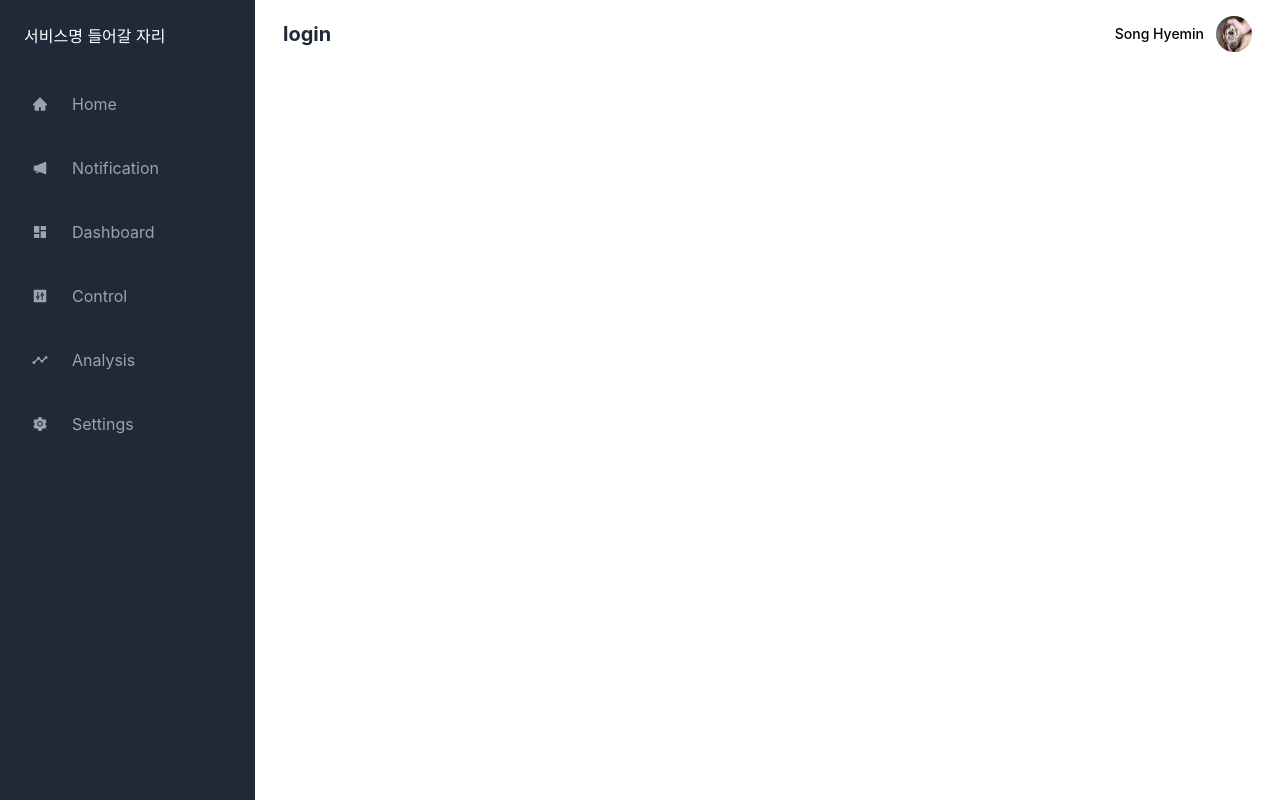
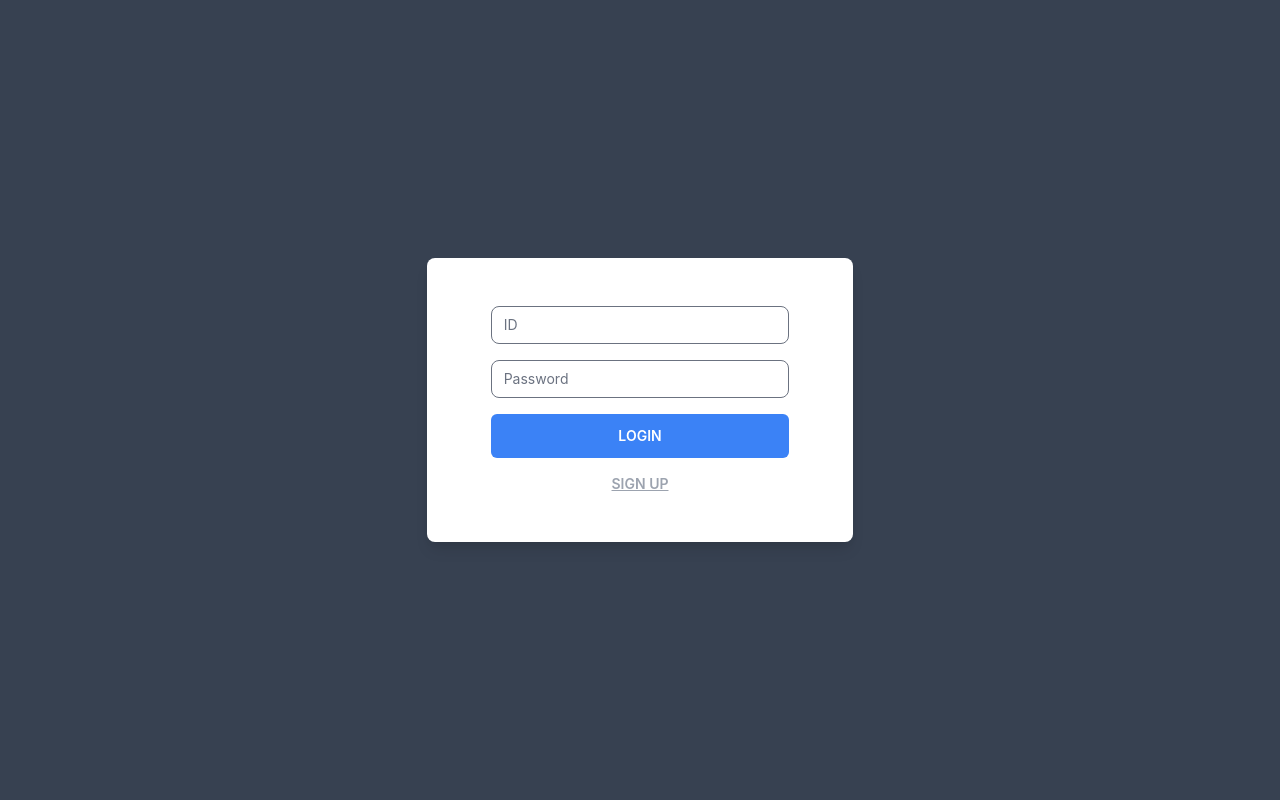
Before and after one commit to CSID-DGU/2021-1-CECD4-DonggukSDS-1, a React (Create React App) app in the folder WEB/Front-end/dongguk-sds/: page /login in a window 1280 px wide. Built offline with nearby package versions, Linux system fonts and the light colour scheme.

Commit message:
loginpage 연결

```diff
--- a/WEB/Front-end/dongguk-sds/src/App.js
+++ b/WEB/Front-end/dongguk-sds/src/App.js
@@ -1,6 +1,8 @@
 import './App.css';
 import { BrowserRouter as Router, Switch, Route } from 'react-router-dom';
-// import LoginPage from './pages/LoginPage';
+import { useEffect, useState } from 'react';
+import { Redirect } from "react-router-dom";
+import LoginPage from './pages/LoginPage';
 import Sidebar from './components/Sidebar';
 import HomePage from './pages/HomePage';
 import NotificationPage from './pages/NotificationPage';
@@ -11,8 +13,15 @@ import SettingsPage from './pages/SettingsPage';
 import Header from './components/Header';
 
 function App() {
+  const [isLogin, setIsLogin] = useState(false)
+  const isAuth = sessionStorage.getItem("userId")
 
   return (
+    <Router>
+      {!isAuth ? <Redirect to="/login" /> : <Redirect to="/" />}
+      <Switch>
+        <Route path="/Login" component={LoginPage}/>
+        <Route path="/">
           <Router>
             <div className="flex absoltue w-screen h-screen relative overflow-hidden">
               <Sidebar />
@@ -30,6 +39,13 @@ function App() {
               </div>
             </div>
           </Router>
+        </Route>
+
+      </Switch>
+
+
+    </Router>
+
 
 
 
--- a/WEB/Front-end/dongguk-sds/src/pages/LoginPage.js
+++ b/WEB/Front-end/dongguk-sds/src/pages/LoginPage.js
@@ -1,11 +1,29 @@
+import { useState } from "react";
+import { useHistory } from "react-router-dom";
 
 function LoginPage() {
+
+  const [userId, setUserId] = useState("");
+  const [userPw, setUserPw] = useState("");
+  const history = useHistory();
+
+  function submit() {
+    if(userId == "admin" && userPw == "1234") { // 성공
+      sessionStorage.setItem("userId", userId);
+      history.push("/Home");
+    } else {
+      alert("아이디, 패스워드가 일치하지 않습니다.");
+      document.location.href = "/Login"
+    }
+
+  }
+
   return (
     <div className="flex bg-gray-700 w-full h-screen items-center justify-center">
        <div className="flex bg-white rounded-lg shadow-lg w-1/3 flex-col px-16 py-12 space-y-4 items-center">
-          <input type="text" className="rounded-lg text-sm w-full" placeholder="ID"/>
-          <input type="password" className="rounded-lg text-sm w-full" placeholder="Password"/>
-          <button type="submit" className="px-4 py-3 w-full text-sm text-white font-semibold bg-blue-500 rounded-md hover:bg-blue-600 ">LOGIN</button>
+          <input type="text" value={userId} onChange={(e) => setUserId(e.target.value)} className="rounded-lg text-sm w-full" placeholder="ID"/>
+          <input type="password" value={userPw} onChange={(e) => setUserPw(e.target.value)} className="rounded-lg text-sm w-full" placeholder="Password"/>
+          <button type="submit" onClick={submit} className="px-4 py-3 w-full text-sm text-white font-semibold bg-blue-500 rounded-md hover:bg-blue-600 ">LOGIN</button>
           <button type="button" className="text-sm text-gray-400 font-semibold underline w-1/5">SIGN UP</button>
 
        </div>
```
Lines whose indentation alone changed are shown as unchanged.
